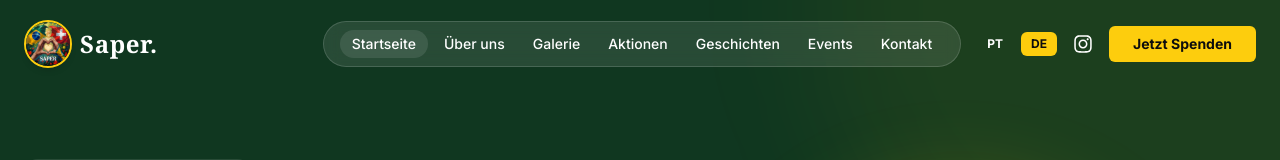
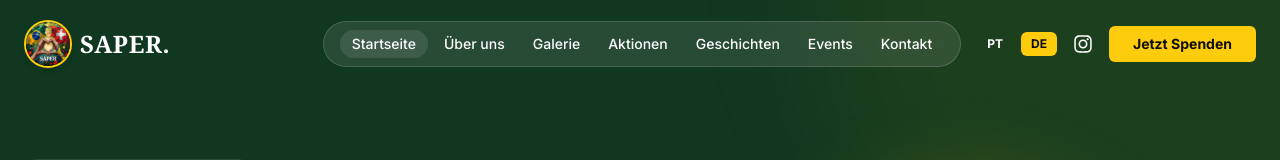
Before and after one commit to axndmathias/saper-ngo, a React (Vite) app: page / in a window 1280 px wide. Shown: the top 160 px of the page. Built offline with nearby package versions, Linux system fonts and the light colour scheme.

Commit message:
fix: uppercase SAPER branding

```diff
--- a/index.html
+++ b/index.html
@@ -3,14 +3,14 @@
   <head>
     <meta charset="UTF-8" />
     <meta name="viewport" content="width=device-width, initial-scale=1.0, maximum-scale=1" />
-    <title>Saper</title>
+    <title>SAPER</title>
     <meta name="description" content="Verein SAPER — Gemeinsam für eine bessere Welt in Rio de Janeiro." />
     <meta name="robots" content="index, follow" />
-    <meta property="og:title" content="Saper" />
+    <meta property="og:title" content="SAPER" />
     <meta property="og:description" content="Verein SAPER — Gemeinsam für eine bessere Welt in Rio de Janeiro." />
     <meta property="og:type" content="website" />
     <meta name="twitter:card" content="summary_large_image" />
-    <meta name="twitter:title" content="Saper" />
+    <meta name="twitter:title" content="SAPER" />
     <meta name="twitter:description" content="Verein SAPER — Gemeinsam für eine bessere Welt in Rio de Janeiro." />
     <link rel="icon" type="image/svg+xml" href="/favicon.svg" />
     <link rel="preconnect" href="https://fonts.googleapis.com">
--- a/src/components/footer.tsx
+++ b/src/components/footer.tsx
@@ -63,8 +63,8 @@ export function Footer() {
 
           <div className="lg:col-span-2">
             <div className="flex items-center gap-3 mb-6">
-              <img src={saperLogo} alt="Saper" className="h-14 w-14 rounded-full object-cover border-2 border-accent shadow-md" />
-              <span className="text-white text-3xl font-serif font-bold tracking-wide">Saper.</span>
+              <img src={saperLogo} alt="SAPER" className="h-14 w-14 rounded-full object-cover border-2 border-accent shadow-md" />
+              <span className="text-white text-3xl font-serif font-bold tracking-wide">SAPER.</span>
             </div>
             <p className="text-gray-300 mb-8 max-w-sm leading-relaxed">
               {t(
--- a/src/components/hero.tsx
+++ b/src/components/hero.tsx
@@ -73,7 +73,7 @@ export function Hero() {
             <div className="absolute inset-0 rounded-full bg-accent/20 blur-2xl scale-110" />
             <img
               src={saperLogo}
-              alt="Saper"
+              alt="SAPER"
               className="relative w-64 h-64 md:w-80 md:h-80 lg:w-96 lg:h-96 rounded-full object-cover border-4 border-accent/40 shadow-2xl"
             />
           </div>
--- a/src/components/navbar.tsx
+++ b/src/components/navbar.tsx
@@ -36,8 +36,8 @@ export function Navbar() {
     >
       <div className="container mx-auto px-4 md:px-6 flex items-center justify-between">
         <Link href="/" className="flex items-center gap-2 group">
-          <img src={saperLogo} alt="Saper" className="h-12 w-12 rounded-full object-cover border-2 border-accent shadow-md" />
-          <span className="text-white text-2xl font-serif font-bold tracking-wide">Saper.</span>
+          <img src={saperLogo} alt="SAPER" className="h-12 w-12 rounded-full object-cover border-2 border-accent shadow-md" />
+          <span className="text-white text-2xl font-serif font-bold tracking-wide">SAPER.</span>
         </Link>
 
         {/* Desktop Nav */}
```
Also changed, not shown: 3 other files (tests, documents, lock files or other folders).
